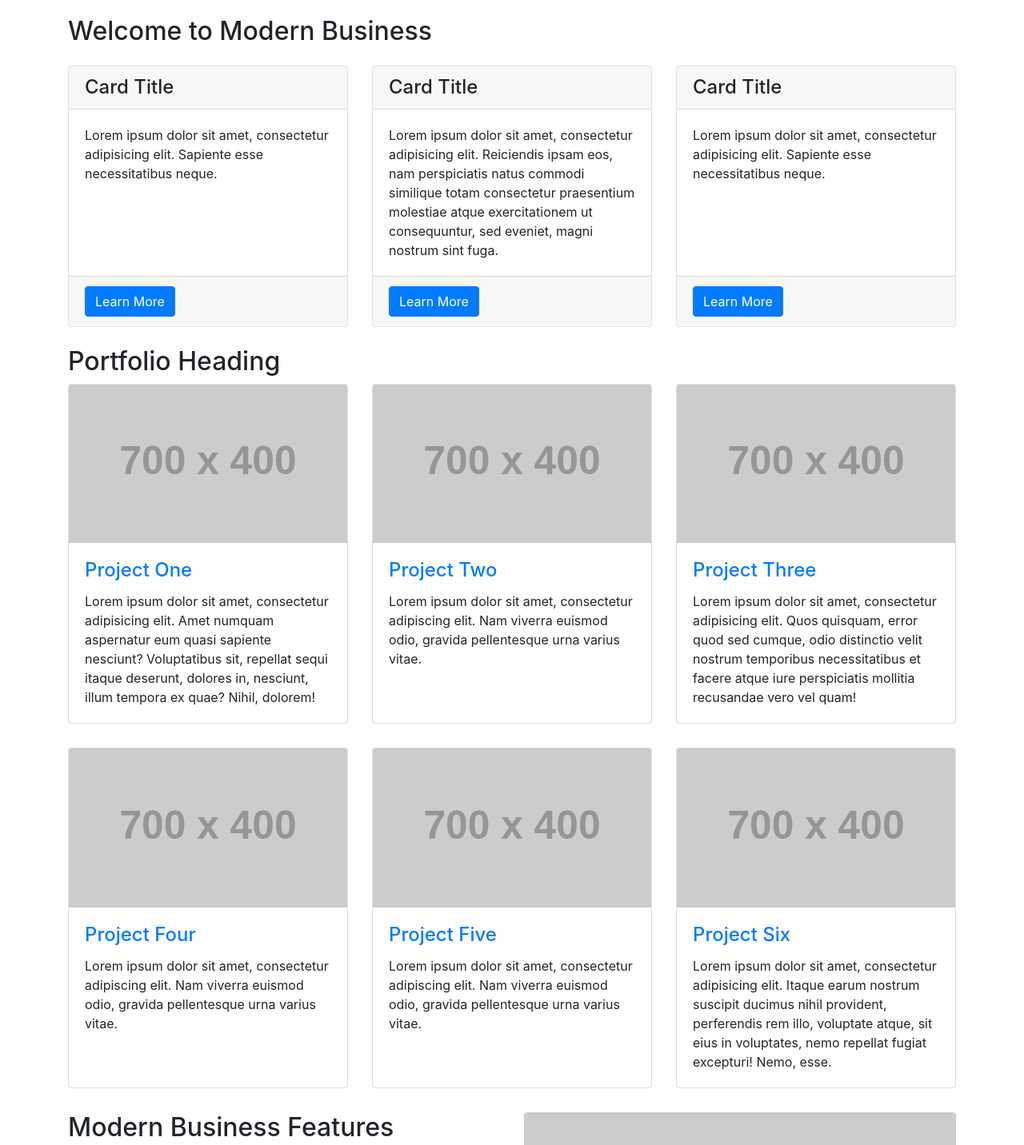
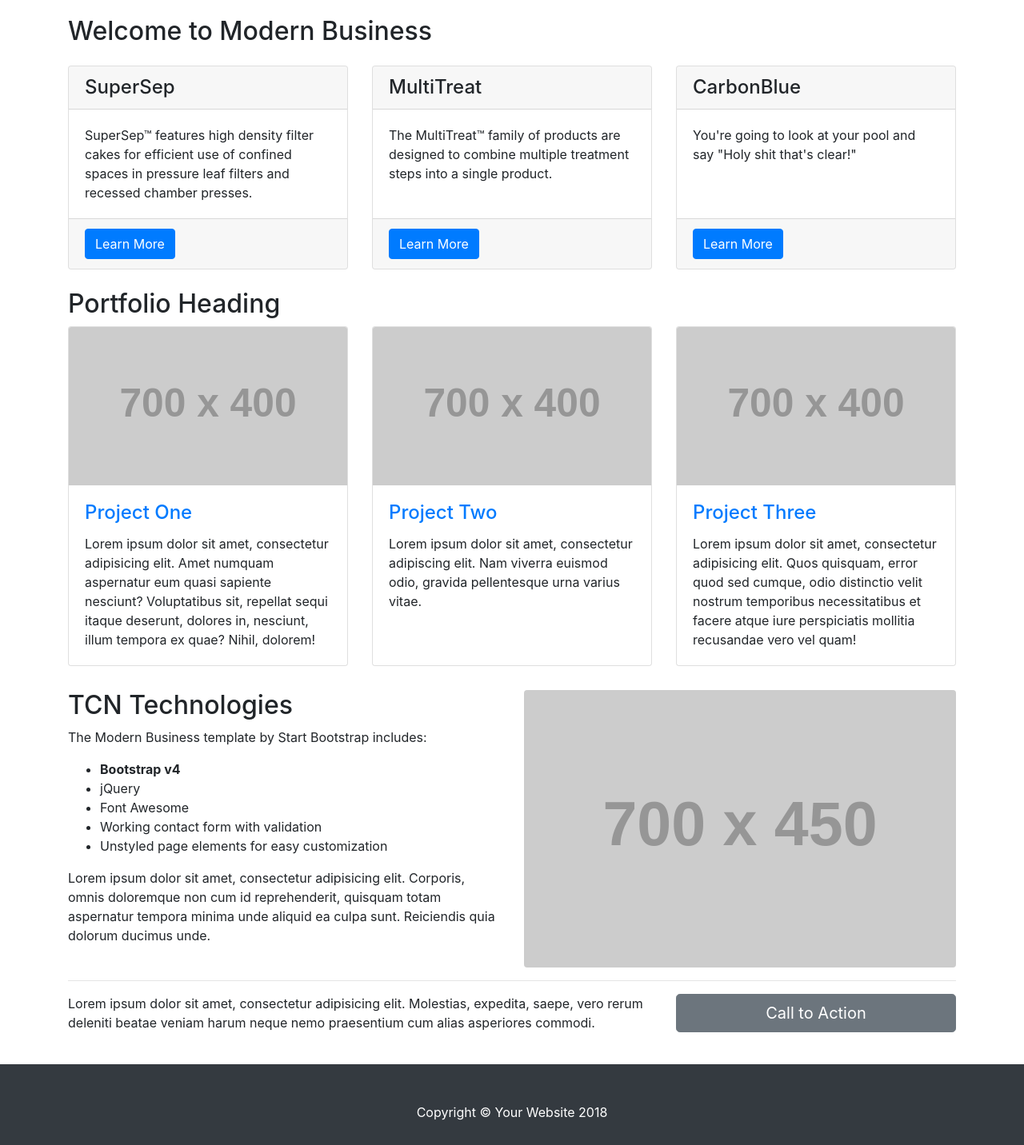
Before and after one commit to Tsrieber79/TCN3, a website: page index.html in a window 1280 px wide. Shown: the part 580-2012 px from the top of the page at 80% size. Drawn offline with nearby package versions, Linux system fonts and the light colour scheme; placeholder pictures from the web are drawn by us.

Commit message:
third commit

```diff
--- a/css/modern-business.css
+++ b/css/modern-business.css
@@ -27,7 +27,3 @@
 .portfolio-item {
   margin-bottom: 30px;
 }
-
-.card {
-  grow;
-}
--- a/index.html
+++ b/index.html
@@ -2,12 +2,10 @@
 <html lang="en">
 
   <head>
-
     <meta charset="utf-8">
     <meta name="viewport" content="width=device-width, initial-scale=1, shrink-to-fit=no">
     <meta name="description" content="">
     <meta name="author" content="">
-
     <title>TCN</title>
 
     <!-- Bootstrap core CSS -->
@@ -120,9 +118,20 @@
       <div class="row">
         <div class="col-lg-4 mb-4">
           <div class="card h-100 grow">
-            <h4 class="card-header">Card Title</h4>
+            <h4 class="card-header">SuperSep</h4>
             <div class="card-body">
-              <p class="card-text">Lorem ipsum dolor sit amet, consectetur adipisicing elit. Sapiente esse necessitatibus neque.</p>
+              <p class="card-text">SuperSep™ features high density filter cakes for efficient use of confined spaces in pressure leaf filters and recessed chamber presses.</p>
+            </div>
+            <div class="card-footer">
+              <a href="SuperSep.html" class="btn btn-primary">Learn More</a>
+            </div>
+          </div>
+        </div>
+        <div class="col-lg-4 mb-4">
+          <div class="card h-100 grow">
+            <h4 class="card-header">MultiTreat</h4>
+            <div class="card-body">
+              <p class="card-text">The MultiTreat™ family of products are designed to combine multiple treatment steps into a single product.</p>
             </div>
             <div class="card-footer">
               <a href="#" class="btn btn-primary">Learn More</a>
@@ -131,20 +140,9 @@
         </div>
         <div class="col-lg-4 mb-4">
           <div class="card h-100 grow">
-            <h4 class="card-header">Card Title</h4>
+            <h4 class="card-header">CarbonBlue</h4>
             <div class="card-body">
-              <p class="card-text">Lorem ipsum dolor sit amet, consectetur adipisicing elit. Reiciendis ipsam eos, nam perspiciatis natus commodi similique totam consectetur praesentium molestiae atque exercitationem ut consequuntur, sed eveniet, magni nostrum sint fuga.</p>
-            </div>
-            <div class="card-footer">
-              <a href="#" class="btn btn-primary">Learn More</a>
-            </div>
-          </div>
-        </div>
-        <div class="col-lg-4 mb-4">
-          <div class="card h-100 grow">
-            <h4 class="card-header">Card Title</h4>
-            <div class="card-body">
-              <p class="card-text">Lorem ipsum dolor sit amet, consectetur adipisicing elit. Sapiente esse necessitatibus neque.</p>
+              <p class="card-text">You're going to look at your pool and say "Holy shit that's clear!"</p>
             </div>
             <div class="card-footer">
               <a href="#" class="btn btn-primary">Learn More</a>
@@ -191,46 +189,13 @@
             </div>
           </div>
         </div>
-        <div class="col-lg-4 col-sm-6 portfolio-item">
-          <div class="card h-100">
-            <a href="#"><img class="card-img-top" src="http://placehold.it/700x400" alt=""></a>
-            <div class="card-body">
-              <h4 class="card-title">
-                <a href="#">Project Four</a>
-              </h4>
-              <p class="card-text">Lorem ipsum dolor sit amet, consectetur adipiscing elit. Nam viverra euismod odio, gravida pellentesque urna varius vitae.</p>
-            </div>
-          </div>
-        </div>
-        <div class="col-lg-4 col-sm-6 portfolio-item">
-          <div class="card h-100">
-            <a href="#"><img class="card-img-top" src="http://placehold.it/700x400" alt=""></a>
-            <div class="card-body">
-              <h4 class="card-title">
-                <a href="#">Project Five</a>
-              </h4>
-              <p class="card-text">Lorem ipsum dolor sit amet, consectetur adipiscing elit. Nam viverra euismod odio, gravida pellentesque urna varius vitae.</p>
-            </div>
-          </div>
-        </div>
-        <div class="col-lg-4 col-sm-6 portfolio-item">
-          <div class="card h-100">
-            <a href="#"><img class="card-img-top" src="http://placehold.it/700x400" alt=""></a>
-            <div class="card-body">
-              <h4 class="card-title">
-                <a href="#">Project Six</a>
-              </h4>
-              <p class="card-text">Lorem ipsum dolor sit amet, consectetur adipisicing elit. Itaque earum nostrum suscipit ducimus nihil provident, perferendis rem illo, voluptate atque, sit eius in voluptates, nemo repellat fugiat excepturi! Nemo, esse.</p>
-            </div>
-          </div>
-        </div>
       </div>
       <!-- /.row -->
 
       <!-- Features Section -->
       <div class="row">
         <div class="col-lg-6">
-          <h2>Modern Business Features</h2>
+          <h2>TCN Technologies</h2>
           <p>The Modern Business template by Start Bootstrap includes:</p>
           <ul>
             <li>
```
Also changed, not shown: MultiTreat.html (+2 -2 lines).
